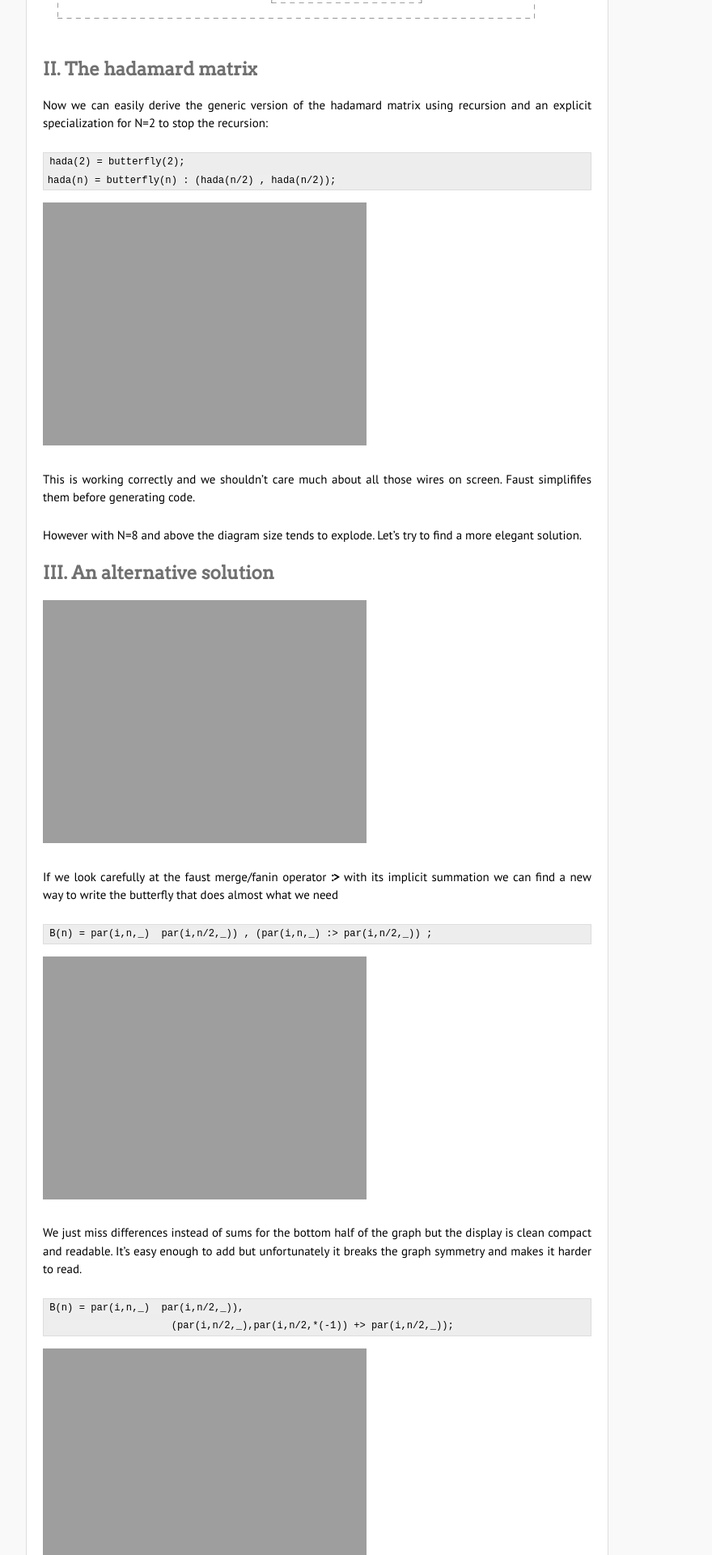
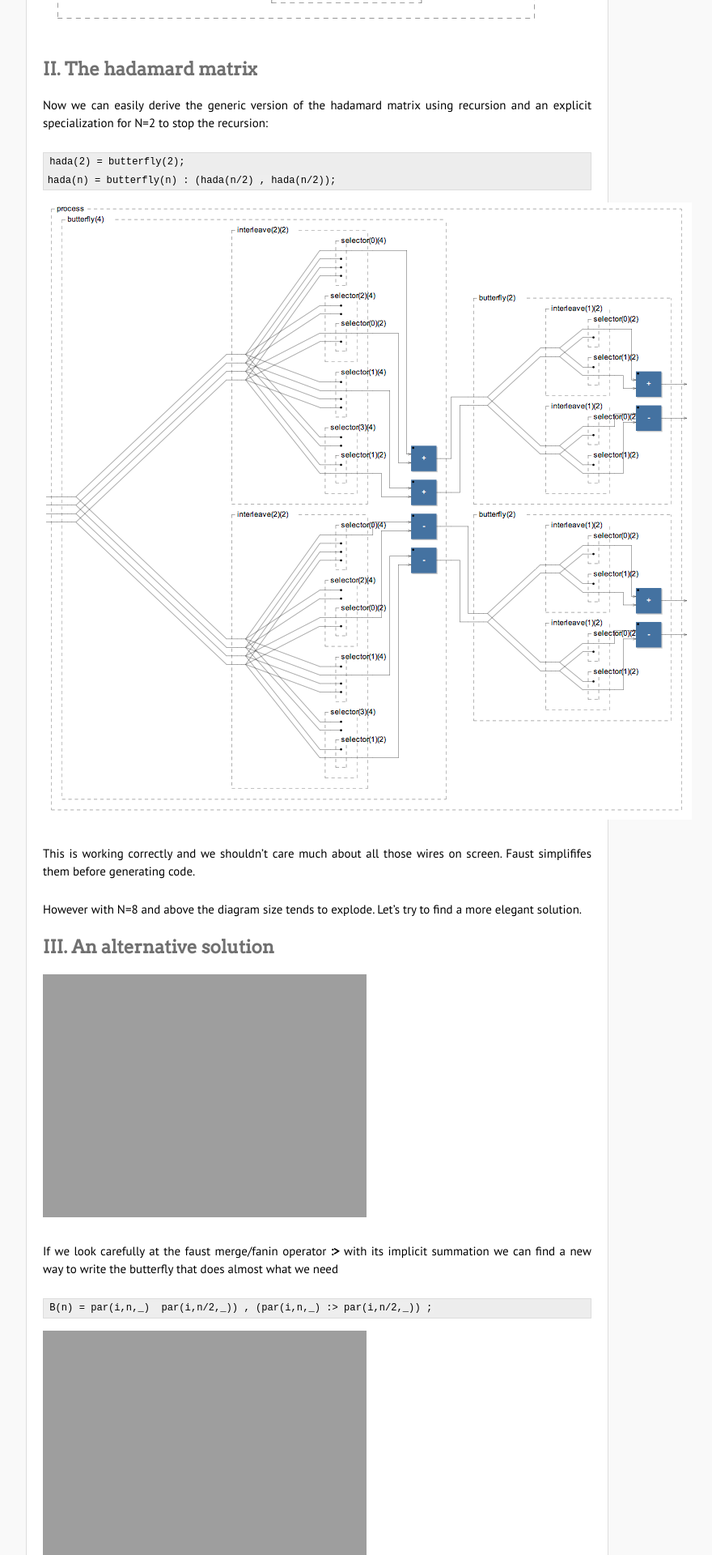
Before and after one commit to remymuller/remymuller.github.io, a Jekyll site: the page built from _posts/2010-12-17-the-hadamard-matrix-in-faust.markdown, in a window 1280 px wide. Shown: the part 3272-5192 px from the top of the page at 81% size, without its empty margins (248-1128 px from the left). Built offline with Jekyll 4.4.1, drawn with Linux system fonts in a browser that asks for light colours.

Commit message:
hadamard images

```diff
--- a/_posts/2010-12-17-the-hadamard-matrix-in-faust.markdown
+++ b/_posts/2010-12-17-the-hadamard-matrix-in-faust.markdown
@@ -66,7 +66,7 @@
 
 To generalize the interleave operator we had to introduce a new helper **selector** that just select one cable among N. It's quite simple to implement thanks to [faust term rewriting](http://lac.linuxaudio.org/2010/papers/30.pdf) and pattern matching rules.
 
-![]({{ site.url }}/images/parametric_butterfly.png)
+![]({{ site.url }}/images/hadamard/parametric_butterfly.png)
 
 
 # II. The hadamard matrix
@@ -79,7 +79,7 @@
     hada(n) = butterfly(n) : (hada(n/2) , hada(n/2));
 
 
-[![](http://remymuller.net/wp-content/uploads/2010/12/hadamard4-300x285.png)](http://remymuller.net/wp-content/uploads/2010/12/hadamard4.png)
+![]({{ site.url }}/images/hadamard/hadamard4.png){:width=300}
 
 This is working correctly and we shouldn't care much about all those wires on screen. Faust simplififes them before generating code.
 
```
Also changed, not shown: images/hadamard/250px-Fast_walsh_hadamard_transform_8.svg.png (added), images/hadamard/HadamardMatrix.png (added), images/hadamard/almost_hada16.png (added), images/hadamard/butterfly2.png (added), images/hadamard/butterfly43.png (added), images/hadamard/hada8.png (added), images/hadamard/hada8compact.png (added), images/hadamard/hadamard4.png (added), images/hadamard/parametric_butterfly.png (added).
